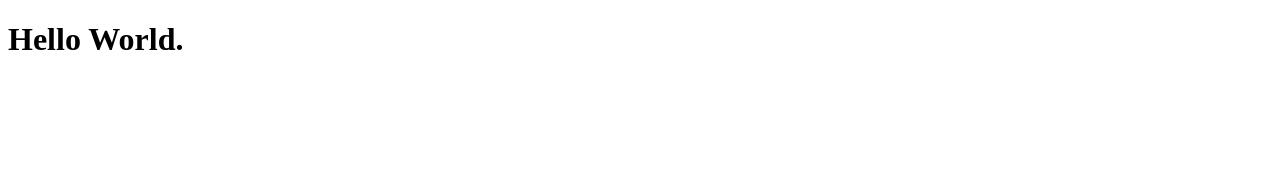
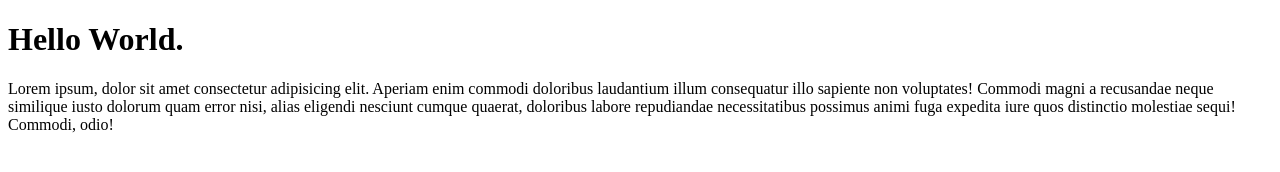
Before and after one commit to mukithalalim/my-first-repo, a plain HTML site: page index.html in a window 1280 px wide. Drawn offline with Linux system fonts and the light colour scheme.

Commit message:
added paragraph

```diff
--- a/index.html
+++ b/index.html
@@ -8,5 +8,6 @@
 </head>
 <body>
     <h1>Hello World.</h1>
+    <p>Lorem ipsum, dolor sit amet consectetur adipisicing elit. Aperiam enim commodi doloribus laudantium illum consequatur illo sapiente non voluptates! Commodi magni a recusandae neque similique iusto dolorum quam error nisi, alias eligendi nesciunt cumque quaerat, doloribus labore repudiandae necessitatibus possimus animi fuga expedita iure quos distinctio molestiae sequi! Commodi, odio!</p>
 </body>
 </html>
```
